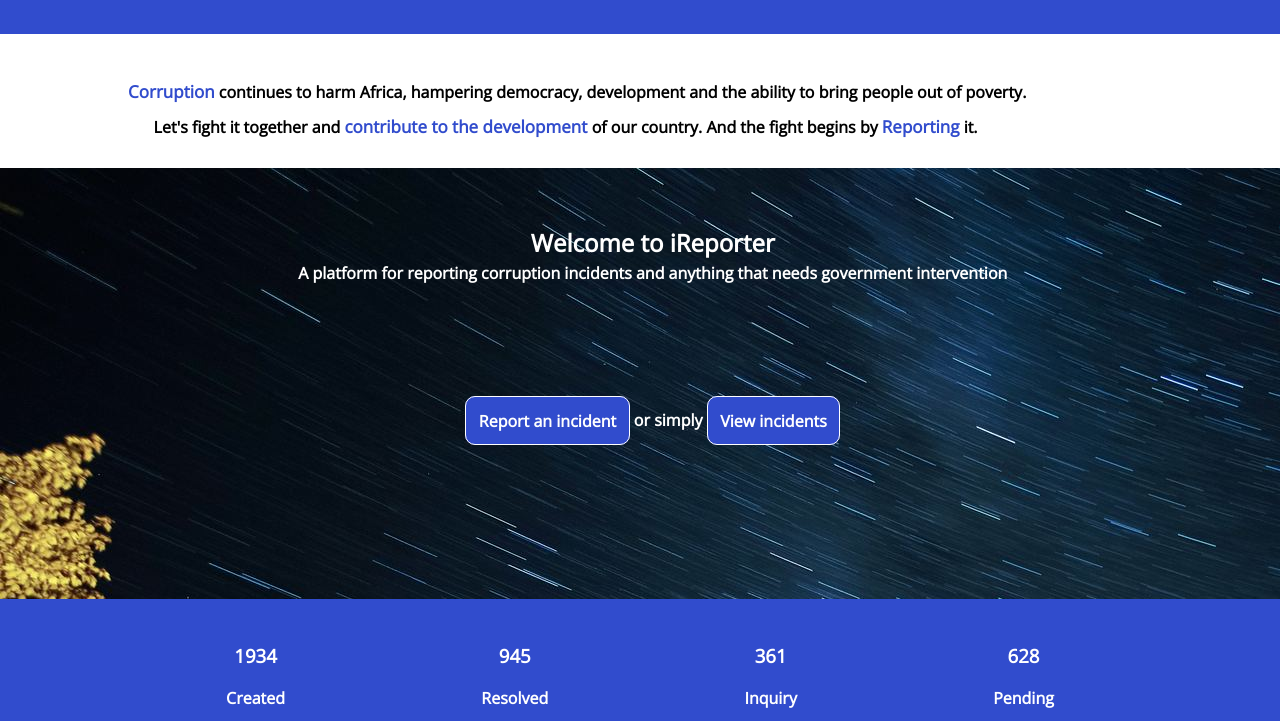
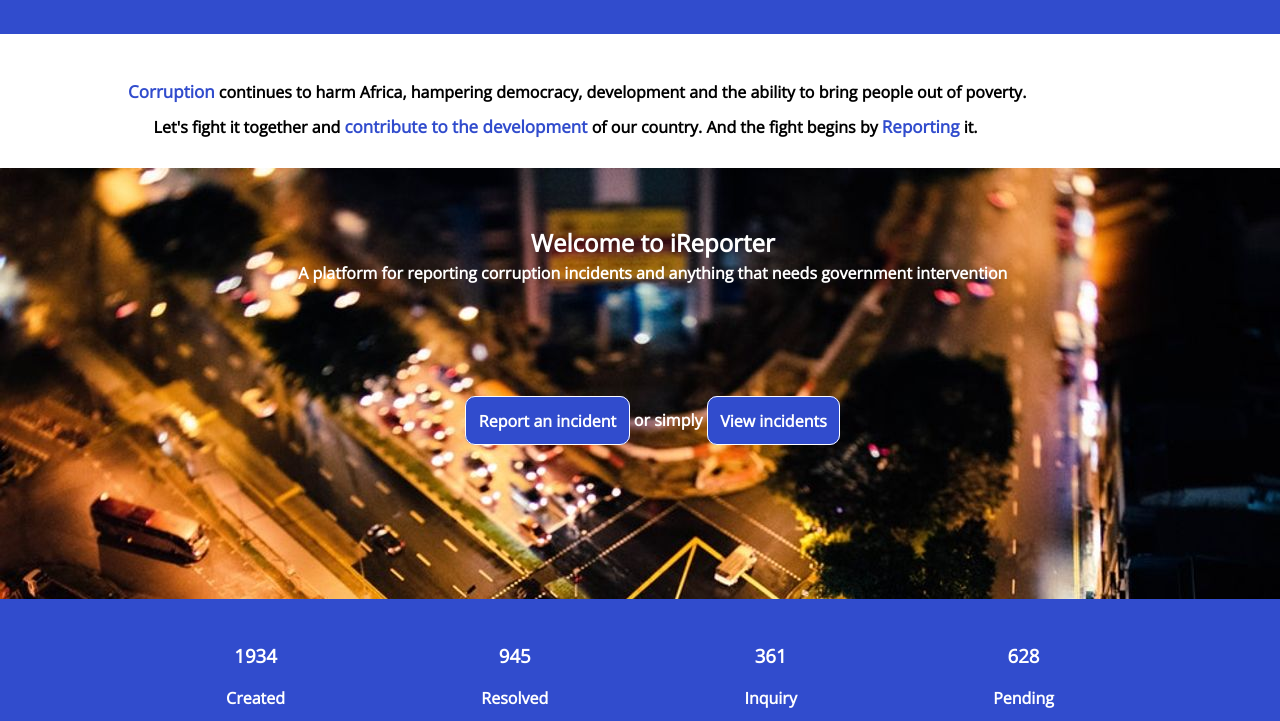
Before and after one commit to thiernomoudou/iReporter, a website: page UI/index.html in a window 1280 px wide. Shown: the part 79-800 px from the top of the page. Drawn offline with nearby package versions, Linux system fonts and the light colour scheme.

Commit message:
Change background image

```diff
--- a/UI/css/index.css
+++ b/UI/css/index.css
@@ -109,7 +109,7 @@ input[type=search] {
 
 .banner{
 	height: 600px;
-	background-image: url("../img/forest1.jpg");
+	background-image: url("../img/round-aboun-1.jpg");
 
 }
 
```
